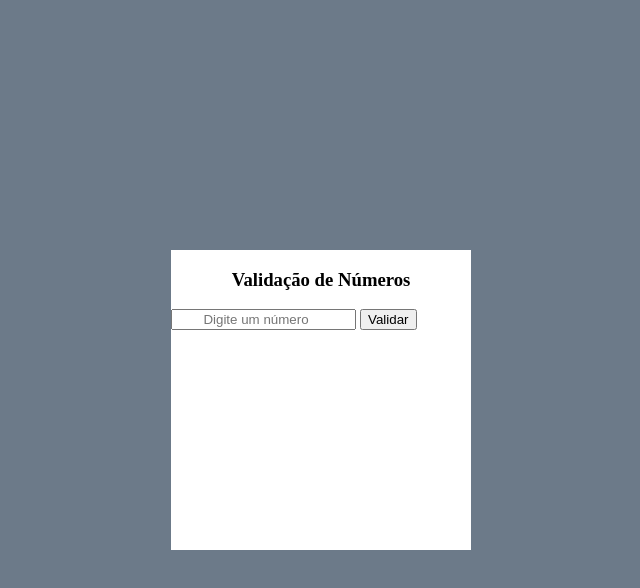
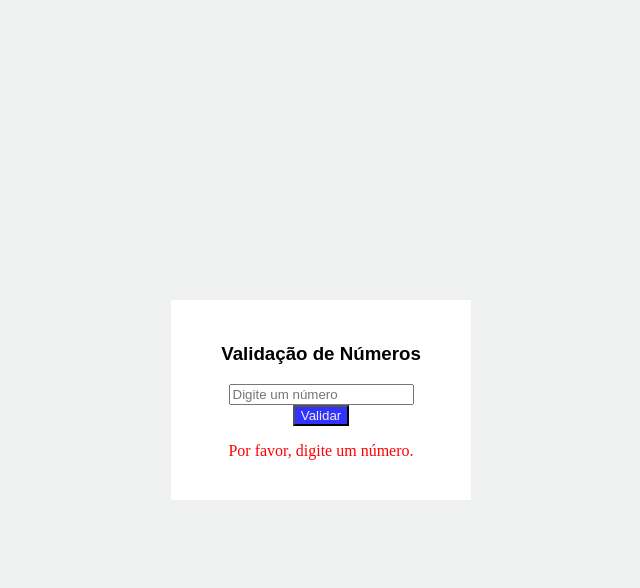
Before and after one commit to ifsp-dev-projects/webdev2, a plain HTML site: page exercicioaula2/index.html in a window 1280 px wide. Both pictures are taken after a click on the button "Validar". Shown: the whole page, without its empty margins (319-959 px from the left). Drawn offline with Linux system fonts and the light colour scheme.

Commit message:
primeira pag com html + js. validação de numeros

```diff
--- a/exercicioaula2/primeiro.js
+++ b/exercicioaula2/primeiro.js
@@ -1,6 +1,20 @@
-function validarNumero()
-{
-    //criar uma variavel p receber o valor digitado pelo usuarip
-    let numero = document.getElementById("numero").value;
-    let mensagem =document.getElementById("mensagem");
+let numeroInput= document.getElementById("numero");
+let mensagemText =document.getElementById("mensagem");
+function validarNumero(){
+    let numero = parseInt(numeroInput.value);
+    if (!numeroInput.value) {
+        mensagemText.innerText = "Por favor, digite um número.";
+        mensagemText.style.color = "red";
+        return;
+    }
+    if (numero>10){
+        mensagemText.innerText = "O número é maior que 10";
+        mensagemText.style.color="green";
+    } else if (numero > 5) {
+        mensagemText.innerText = "O número é maior que 5, mas menor ou igual 10";
+        mensagemText.style.color="orange";
+    } else {
+        mensagemText.innerText = "O número é 5 ou menor";
+        mensagemText.style.color="blue";
+    }
 }
--- a/exercicioaula2/style.css
+++ b/exercicioaula2/style.css
@@ -1,7 +1,7 @@
 .container {
     width: 100vw;
     height: 100vh;
-    background: #6C7A89;
+    background: #eff0f0;
     display: flex;
     flex-direction: row;
     justify-content: center;
@@ -9,17 +9,22 @@
     }
 .box {
     width: 300px;
-    height: 300px;
     background: #fff;
+    display: flex;
+    justify-content: center;
+    align-items: center;
+    height: 200px;
+    flex-direction: column;
     }
 body {
     margin: 0px;
     }
 h3{
     text-align: center;
+    font-family: Arial, Helvetica, sans-serif;
 }
-input{
-    text-align: center;
-    align-self: center;
-    align-content: center;
+
+button{
+    background-color: rgb(50, 50, 255);
+    color: #eff0f0;
 }
```
